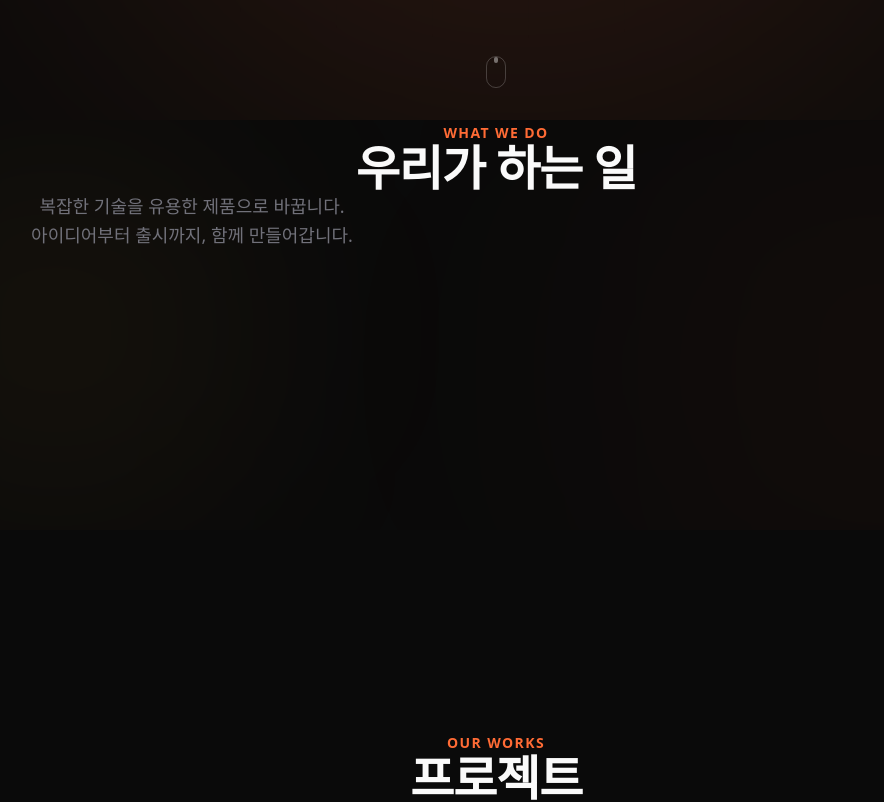
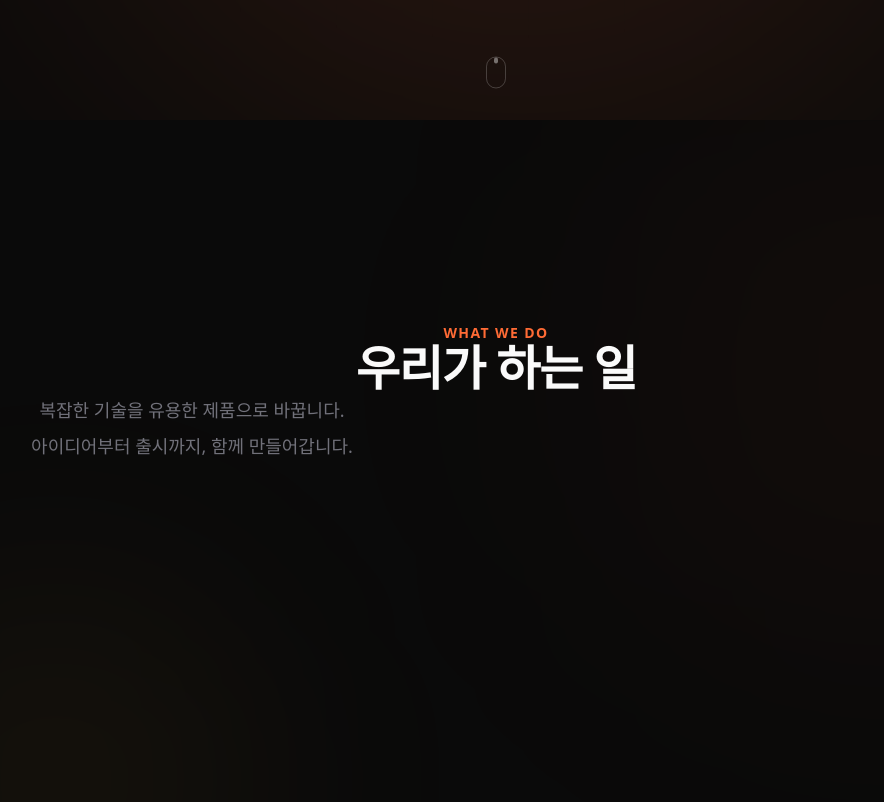
Before and after one commit to coolman0123/jaemisseo-site, a Next.js app: page / in a window 1280 px wide. Shown: the part 680-1482 px from the top of the page, without its empty margins (144-1028 px from the left). Built offline with nearby package versions, Linux system fonts and the light colour scheme; a web font is replaced by a local one.

Commit message:
refactor: Services 섹션 스타일 개선

```diff
--- a/src/components/sections/Services.tsx
+++ b/src/components/sections/Services.tsx
@@ -82,20 +82,20 @@ export default function Services() {
   }, []);
 
   return (
-    <section ref={sectionRef} className="py-36 md:py-48 bg-background relative overflow-hidden">
+    <section ref={sectionRef} style={{ paddingTop: '200px', paddingBottom: '200px' }} className="bg-background relative overflow-hidden">
       {/* Background decoration */}
       <div className="absolute top-0 right-0 w-[500px] h-[500px] bg-primary/5 rounded-full blur-[150px]" />
       <div className="absolute bottom-0 left-0 w-[400px] h-[400px] bg-secondary/5 rounded-full blur-[120px]" />
 
-      <div className="w-full max-w-[1400px] mx-auto px-6 md:px-12 lg:px-16 xl:px-20 relative z-10">
-        <FadeIn className="mb-24 text-center">
+      <div className="w-full max-w-[1400px] mx-auto px-6 md:px-12 relative z-10">
+        <FadeIn className="mb-32 text-center">
           <span className="text-primary text-sm font-semibold uppercase tracking-widest">
             What We Do
           </span>
-          <h2 className="text-3xl md:text-4xl lg:text-5xl font-bold mt-4 mb-6 tracking-tight">
+          <h2 className="text-3xl md:text-4xl lg:text-5xl font-bold mt-6 mb-8 tracking-tight">
             우리가 하는 일
           </h2>
-          <p className="text-muted text-base md:text-lg max-w-2xl mx-auto leading-relaxed">
+          <p className="text-muted text-base md:text-lg max-w-2xl mx-auto leading-loose">
             복잡한 기술을 유용한 제품으로 바꿉니다.
             <br />
             아이디어부터 출시까지, 함께 만들어갑니다.
@@ -110,22 +110,22 @@ export default function Services() {
               whileHover={{ y: -5 }}
               transition={{ type: "spring", stiffness: 400, damping: 25 }}
             >
-              <div className="relative p-6 lg:p-8 bg-white/[0.02] border border-white/10 rounded-2xl hover:border-primary/40 transition-all duration-500 hover:bg-white/[0.04]">
+              <div className="relative p-8 lg:p-10 bg-white/[0.02] border border-white/10 rounded-2xl hover:border-primary/40 transition-all duration-500 hover:bg-white/[0.04]">
                 {/* Number background */}
-                <span className="absolute top-6 right-6 text-6xl lg:text-7xl font-black text-white/[0.03] group-hover:text-primary/10 transition-colors duration-500 select-none">
+                <span className="absolute top-8 right-8 text-6xl lg:text-7xl font-black text-white/[0.03] group-hover:text-primary/10 transition-colors duration-500 select-none">
                   {service.number}
                 </span>
 
                 <div className="relative z-10">
-                  <div className="w-12 h-12 bg-primary/10 rounded-xl flex items-center justify-center text-primary mb-5 group-hover:bg-primary group-hover:text-white transition-all duration-300">
+                  <div className="w-14 h-14 bg-primary/10 rounded-xl flex items-center justify-center text-primary mb-6 group-hover:bg-primary group-hover:text-white transition-all duration-300">
                     {service.icon}
                   </div>
 
-                  <h3 className="text-lg lg:text-xl font-bold mb-3 text-foreground">
+                  <h3 className="text-xl lg:text-2xl font-bold mb-4 text-foreground">
                     {service.title}
                   </h3>
 
-                  <p className="text-muted leading-relaxed text-sm">
+                  <p className="text-muted leading-relaxed text-sm lg:text-base">
                     {service.description}
                   </p>
                 </div>
```
